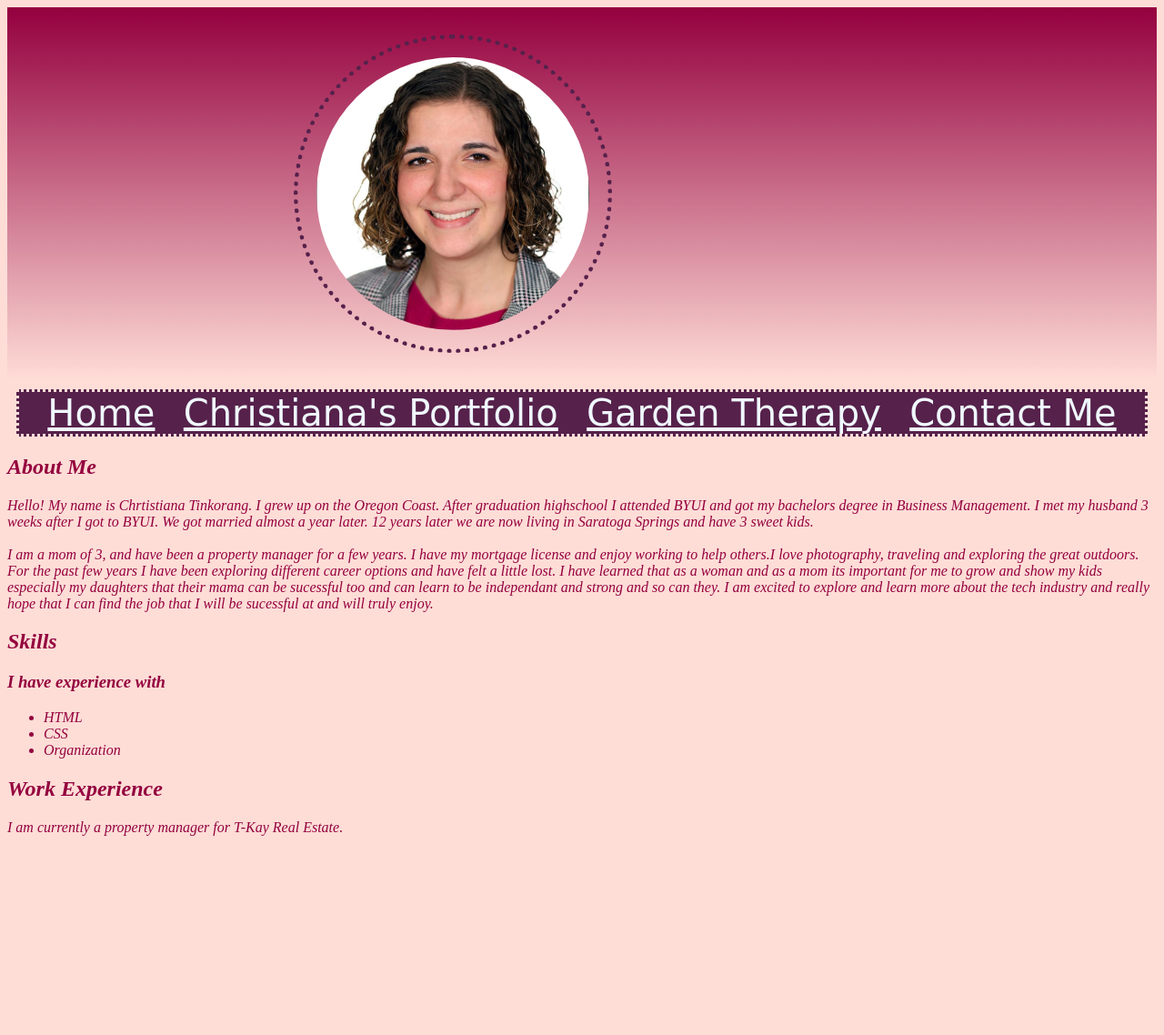
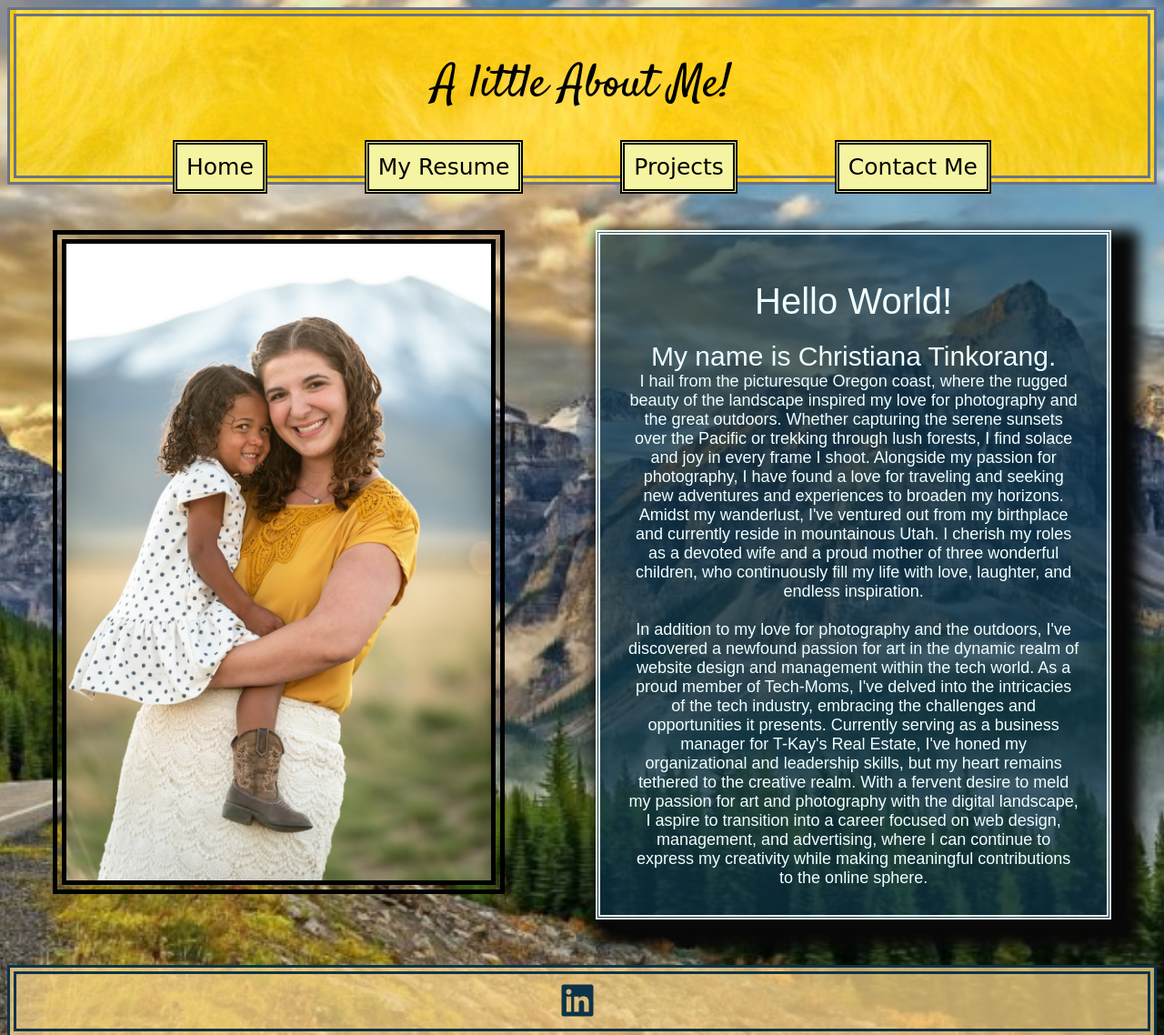
Before and after one commit to Tinkoch/ChristianasPortfolio.github.io, a plain HTML site: page index.html in a window 1280 px wide. Shown: the top 1138 px of the page at 91% size. Drawn offline with Linux system fonts and the light colour scheme.

Commit message:
new portfolio

```diff
--- a/index.html
+++ b/index.html
@@ -1,128 +1,86 @@
 <!DOCTYPE html>
 <html lang="en">
-<!-- highlight Hit command/ to make a note -->
-<title>Christiana Tinkorang</title>
-<link rel="shortcut icon" type="image/jpg" href="Assets/Christiana's Head Shot.jpg" />
 
 <head>
-
     <meta charset="UTF-8">
     <meta name="viewport" content="width=device-width, initial-scale=1.0">
+    <link rel="stylesheet" href="home.css">
+    <title>Christiana Tinkorang</title>
+    <script src="index.js"></script>
+    <script src="https://kit.fontawesome.com/cbc5589095.js" crossorigin="anonymous"></script>
 
-    <link rel="stylesheet" href="styles.css">
+    <!--Google Fonts-->
     <link rel="preconnect" href="https://fonts.googleapis.com">
     <link rel="preconnect" href="https://fonts.gstatic.com" crossorigin>
-    <link href="https://fonts.googleapis.com/css2?family=Great+Vibes&display=swap" rel="stylesheet">
+    <link href="https://fonts.googleapis.com/css2?family=Satisfy&display=swap" rel="stylesheet">
+    <title>A little about Me-Christians Homepage</title>
+    <link rel="icon" href="Christiana.JPG" type="image/x-icon">
+</head>
 
 
-</head>
+<body>
+    <header class="header">
+        <br>
+        <h6>A little About Me!</h6><br>
 
-<body>
-    <header id="header" class="title">
+        <nav class="navbar">
+            <a href="home.html" class="home">Home</a>
+            <a href="resume.html" class="resume">My Resume</a>
+            <a href="#" class="projects">Projects</a>
+            <a href="contactme.html" class="contacts">Contact Me</a>
+        </nav>
+    </header>
 
-        <img class="headshot" src="Christiana's Head Shot.jpg" alt="christianas headshot" width="50">
+    <main>
 
-        <div class="intro">
+        <div class="maincontent">
+
+            <img class="homepicture" src="Christiana.JPG" alt="christianas Picture" width="700" height="700">
+
+
+            <p class="AboutMe">
+                <br><span class="enlarged-text1">Hello World!</span><br>
+                <br><span class="enlarged-text2">My name is Christiana Tinkorang.</span><br>
+                I hail from the picturesque Oregon coast, where the rugged beauty of the landscape
+                inspired my love for
+                photography and the great outdoors. Whether capturing the serene sunsets over the Pacific or
+                trekking through lush
+                forests, I find solace and joy in every frame I shoot. Alongside my passion for photography,
+                I
+                have found a love for traveling and seeking new adventures and experiences to broaden my horizons.
+                Amidst my
+                wanderlust,
+                I've ventured out from my birthplace and currently reside in mountainous Utah. I cherish my roles
+                as a devoted wife and a proud mother of three wonderful children, who continuously fill my life
+                with love, laughter, and endless inspiration.<br>
+
+
+                <br>
+                In addition to my love for photography and the outdoors, I've discovered a newfound passion
+                for art in the dynamic realm of website design and management within the tech world. As a proud member
+                of Tech-Moms, I've
+                delved into the intricacies
+                of the tech industry, embracing the challenges and opportunities it presents. Currently
+                serving as a business manager for T-Kay's Real Estate, I've honed my organizational and leadership
+                skills, but my heart remains tethered to the
+                creative realm. With a fervent desire to meld my passion for art and photography with the
+                digital landscape, I aspire to
+                transition into a career focused on web design, management, and advertising, where I can
+                continue to express my creativity while making meaningful contributions to the online sphere.
+            </p>
+        </div>
+    </main>
+
+
+</body>
 
 
 
-
-
-
-            <!--<p class="ilovetech">
-                I love learning tech!
-            </p>-->
-
-        </div>
-    </header>
-    <main>
-        <section>
-            <div class="topnav">
-                <a href="Home">Home</a>
-                <a href="Christiana's Porfolio">Christiana's Portfolio</a>
-                <a href="Garden Therapy">Garden Therapy</a>
-                <a href="Contact Me">Contact Me</a>
-            </div>
-            <I class="aboutMeSection">
-
-
-                <h2>About Me</h2>
-                <I>
-                    <p>Hello! My name is Chrtistiana Tinkorang.
-                        I grew up on the Oregon Coast. After graduation highschool
-                        I attended BYUI and got my bachelors degree in Business Management. I met my husband 3 weeks
-                        after I
-                        got
-                        to BYUI. We got married almost a year later. 12 years later we are now living in Saratoga
-                        Springs
-                        and
-                        have 3 sweet kids.<br>
-
-
-                        <br>I am a mom of 3, and have been a property manager for a few years. I have my mortgage
-                        license
-                        and
-                        enjoy
-                        working to help others.I love photography, traveling and exploring the great outdoors. For the
-                        past
-                        few
-                        years I have been exploring different career options and have felt a little lost. I have learned
-                        that as
-                        a woman and as a mom its important for me to grow and show my kids especially my daughters that
-                        their
-                        mama can be sucessful too and can learn to be independant and strong and so can they. I am
-                        excited
-                        to
-                        explore and learn more about the tech industry and really hope that I can find the job that I
-                        will
-                        be
-                        sucessful at and will truly enjoy.
-                    </p>
-        </section>
-
-        <section>
-            <h2>Skills</h2>
-            <p></p>
-            <h3>I have experience with</h3>
-
-            <ul>
-                <li>HTML</li>
-                <li>CSS</li>
-                <li>Organization</li>
-            </ul>
-
-            <!-- <ol>
-                <li>HTML</li>
-                <li>CSS</li>
-                <li>Organization</li>
-            </ol>-->
-
-
-            <h2>Work Experience</h2>
-            <p>I am currently a property manager for T-Kay Real Estate.</p>
-            <p></p>
-
-        </section>
-
-        <section>
-
-        </section>
-
-
-    </main>
-    <!--connecting html to javascript file-->
-    <script src="index.js"></script>
-
-</body>
-
-<br>
 <footer class="centered">
-
-    <a href="https://www.linkedin.com/in/christiana-tinkorang-347aa069/" alt="LinkedIn Profile">Connect with me
-        on
-        LinkedIn</a>
-
-
+    <!-- Your other footer content goes here -->
+    <a href="https://www.linkedin.com/in/christiana-tinkorang-347aa069/" target="_blank" class="linkedin-icon">
+        <i class="fa-brands fa-linkedin"></i>
+    </a>
 
 </footer>
 
```
